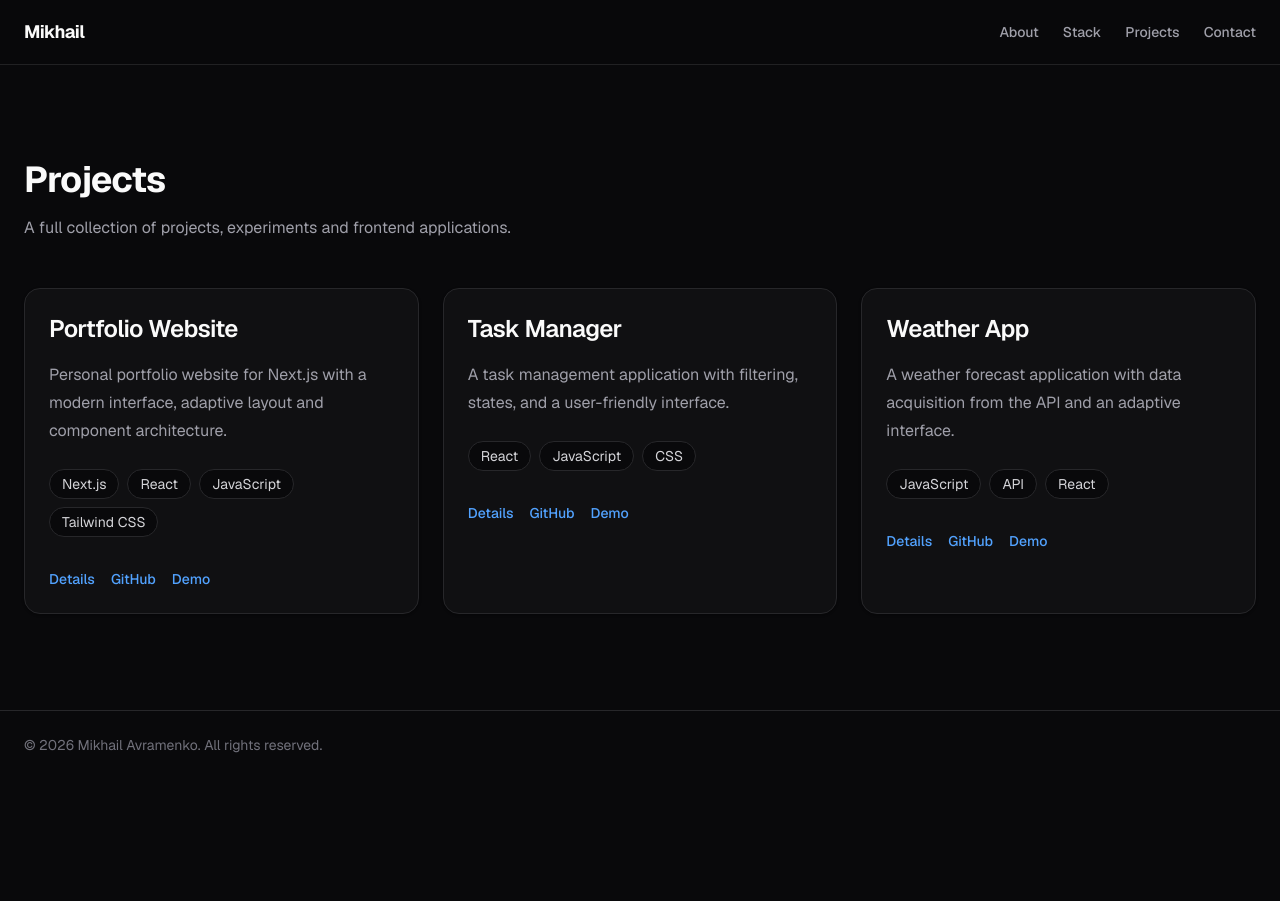
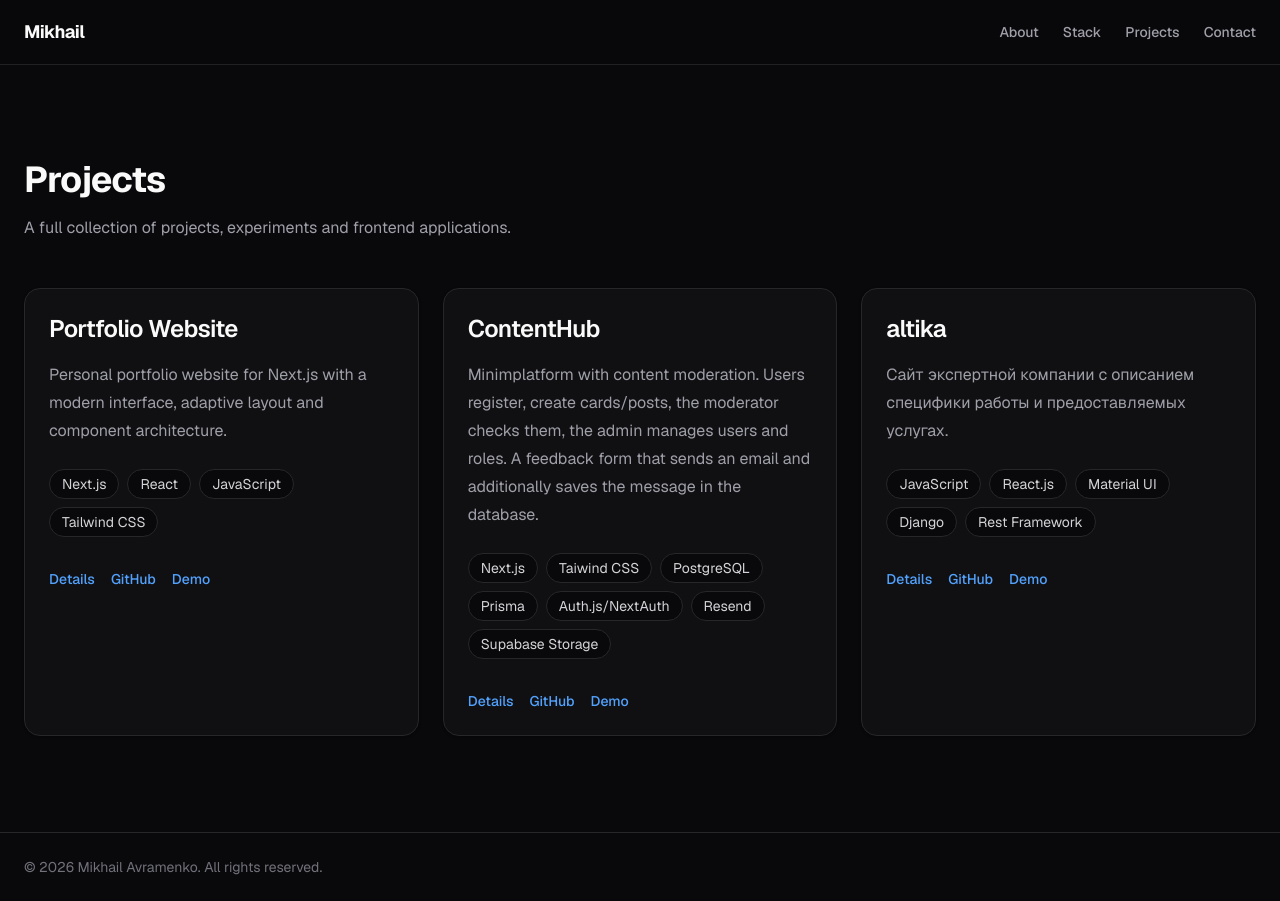
Before and after one commit to avramenkomy/portfolio, a Next.js app: page /projects in a window 1280 px wide. Before the commit the page ends 800 px from the top, so only its background shows below. Built offline with nearby package versions, Linux system fonts and the light colour scheme.

Commit message:
refactor: add new projects and lock unrealized projects

```diff
--- a/src/app/projects/page.js
+++ b/src/app/projects/page.js
@@ -13,6 +13,8 @@ export const metadata = {
 
 
 export default function ProjectsPage() {
+  const featuredProjects = projects.items.filter(project => project.featured);
+
   return (
     <main className="py-24">
       <Container>
@@ -22,7 +24,7 @@ export default function ProjectsPage() {
         />
 
         <div className="grid gap-6 lg:grid-cols-3">
-          {projects.items.map(project => (
+          {featuredProjects.map(project => (
             <ProjectCard
               key={project.slug}
               project={project}
--- a/src/data/projects.js
+++ b/src/data/projects.js
@@ -21,7 +21,7 @@ const projects = {
       demo: "https://task-manager-demo.com",
 
       slug: 'task-manager',
-      featured: true,
+      featured: false,
     },
 
     {
@@ -32,8 +32,30 @@ const projects = {
       demo: "https://weather-demo.com",
 
       slug: 'weather-app',
+      featured: false,
+    },
+
+    {
+      title: 'ContentHub',
+      description: 'Minimplatform with content moderation. Users register, create cards/posts, the moderator checks them, the admin manages users and roles. A feedback form that sends an email and additionally saves the message in the database.',
+      stack: ['Next.js', 'Taiwind CSS', 'PostgreSQL', 'Prisma', 'Auth.js/NextAuth', 'Resend', 'Supabase Storage',],
+      github: "https://github.com/your-name/content-hub",
+      demo: "https://content-hub-demo.com",
+
+      slug: 'content-hub',
       featured: true,
     },
+
+    {
+      title: 'altika',
+      description: 'Сайт экспертной компании с описанием специфики работы и предоставляемых услугах.',
+      stack: ['JavaScript', 'React.js', 'Material UI', 'Django', 'Rest Framework'],
+      github: 'https://github.com/avramenkomy/altika',
+      demo: 'https://altika-expert.ru',
+
+      slug: 'altika',
+      featured: true,
+    }
   ],
 }
 
```
